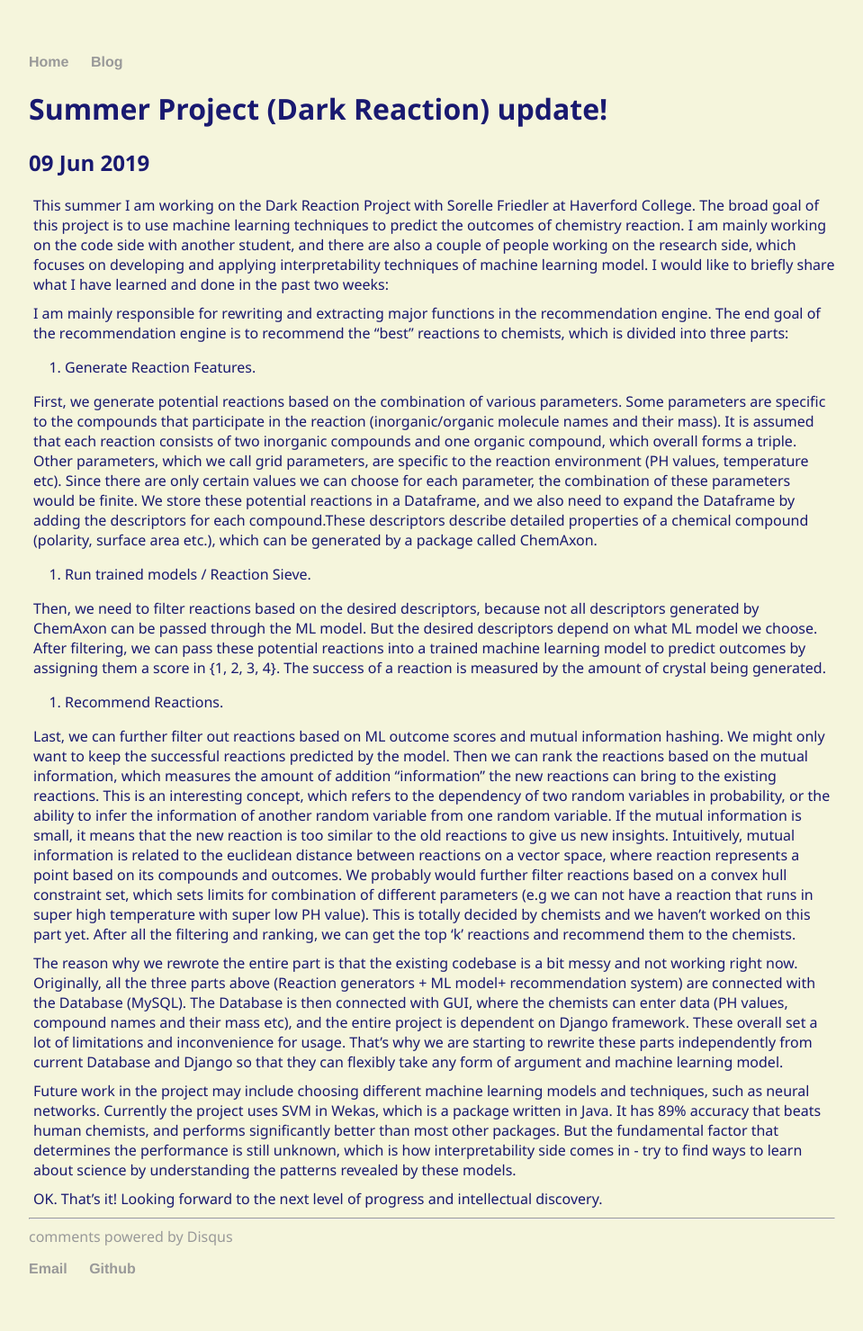
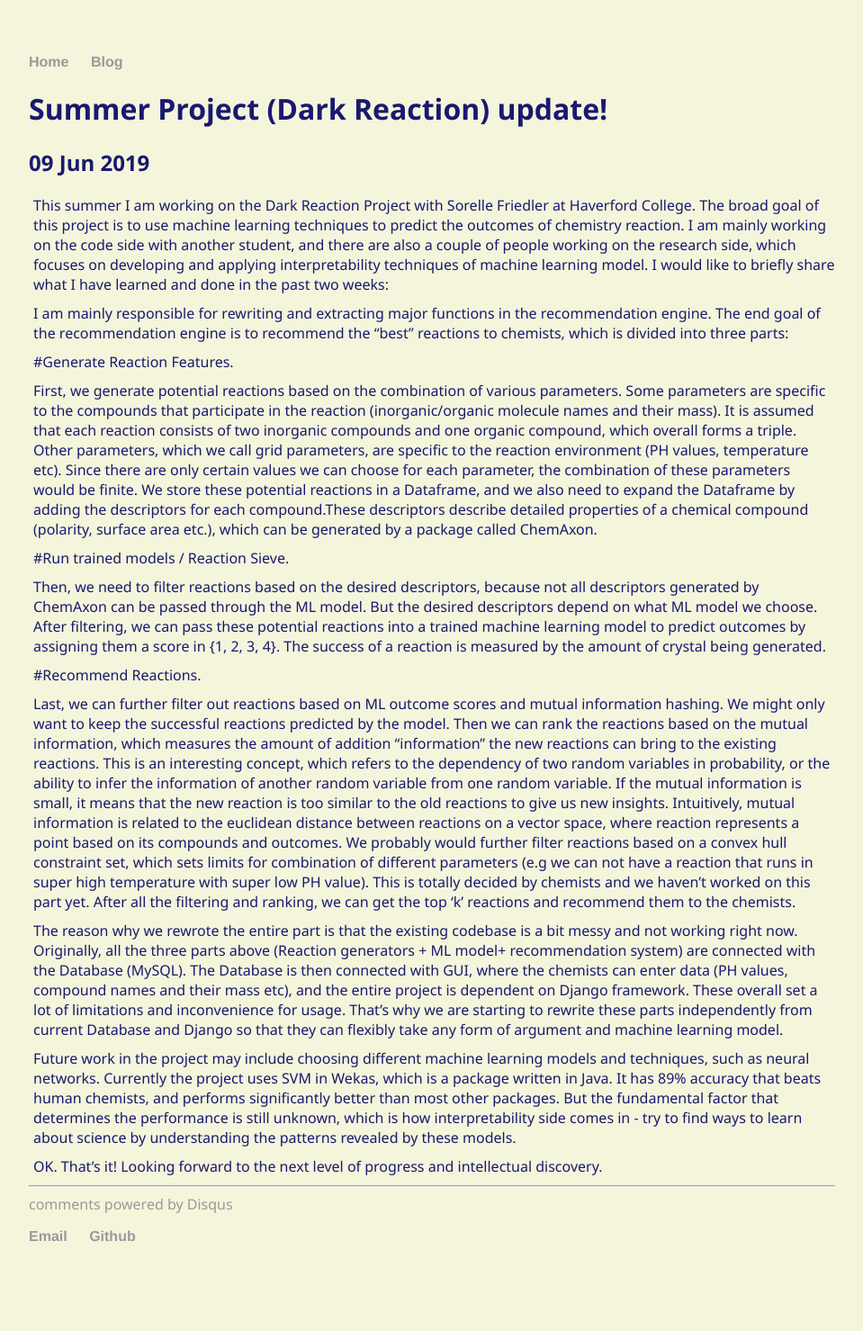
Before and after one commit to Ivyzhang1998/Ivyzhang1998.github.io, a Jekyll site: the page built from _posts/2019-06-09-Summer-Project-Update.md, in a window 1280 px wide. Shown: the whole page at 90% size, without its empty margins (160-1119 px from the left). Built offline with Jekyll 4.4.1, drawn with Linux system fonts in a browser that asks for light colours; comment, search, counter and statistics services are not loaded; after the commit the page ends 1443 px from its top, so only the background shows below that; part of the change alters nothing that is shown.

```diff
--- a/_posts/2019-06-09-Summer-Project-Update.md
+++ b/_posts/2019-06-09-Summer-Project-Update.md
@@ -8,15 +8,16 @@ This summer I am working on the Dark Reaction Project with Sorelle Friedler at H
 
 I am mainly responsible for rewriting and extracting major functions in the recommendation engine. The end goal of the recommendation engine is to recommend the “best” reactions to chemists, which is divided into three parts:
 
-1. Generate Reaction Features.
+
+#Generate Reaction Features.
 
 First, we generate potential reactions based on the combination of various parameters. Some parameters are specific to the compounds that participate in the reaction (inorganic/organic molecule names and their mass). It is assumed that each reaction consists of two inorganic compounds and one organic compound, which overall forms a triple. Other parameters, which we call grid parameters, are specific to the reaction environment (PH values, temperature etc). Since there are only certain values we can choose for each parameter, the combination of these parameters would be finite. We store these potential reactions in a Dataframe, and we also need to expand the Dataframe by adding the descriptors for each compound.These descriptors describe detailed properties of a chemical compound (polarity, surface area etc.), which can be generated by a package called ChemAxon.
 
-2. Run trained models / Reaction Sieve.
+#Run trained models / Reaction Sieve.
 
 Then, we need to filter reactions based on the desired descriptors, because not all descriptors generated by ChemAxon can be passed through the ML model. But the desired descriptors depend on what ML model we choose. After filtering, we can pass these potential reactions into a trained machine learning model to predict outcomes by assigning them a score in {1, 2, 3, 4}. The success of a reaction is measured by the amount of crystal being generated.
 
-3. Recommend Reactions.
+#Recommend Reactions.
 
 Last, we can further filter out reactions based on ML outcome scores and mutual information hashing. We might only want to keep the successful reactions predicted by the model. Then we can rank the reactions based on the mutual information, which measures the amount of addition “information” the new reactions can bring to the existing reactions. This is an interesting concept, which refers to the dependency of two random variables in probability, or the ability to infer the information of another random variable from one random variable.  If the mutual information is small, it means that the new reaction is too similar to the old reactions to give us new insights. Intuitively, mutual information is related to the euclidean distance between reactions on a vector space, where reaction represents a point based on its compounds and outcomes. We probably would further filter reactions based on a convex hull constraint set, which sets limits for combination of different parameters (e.g we can not have a reaction that runs in super high temperature with super low PH value). This is totally decided by chemists and we haven’t worked on this part yet. After all the filtering and ranking, we can get the top ‘k’ reactions and recommend them to the chemists.
 
```
